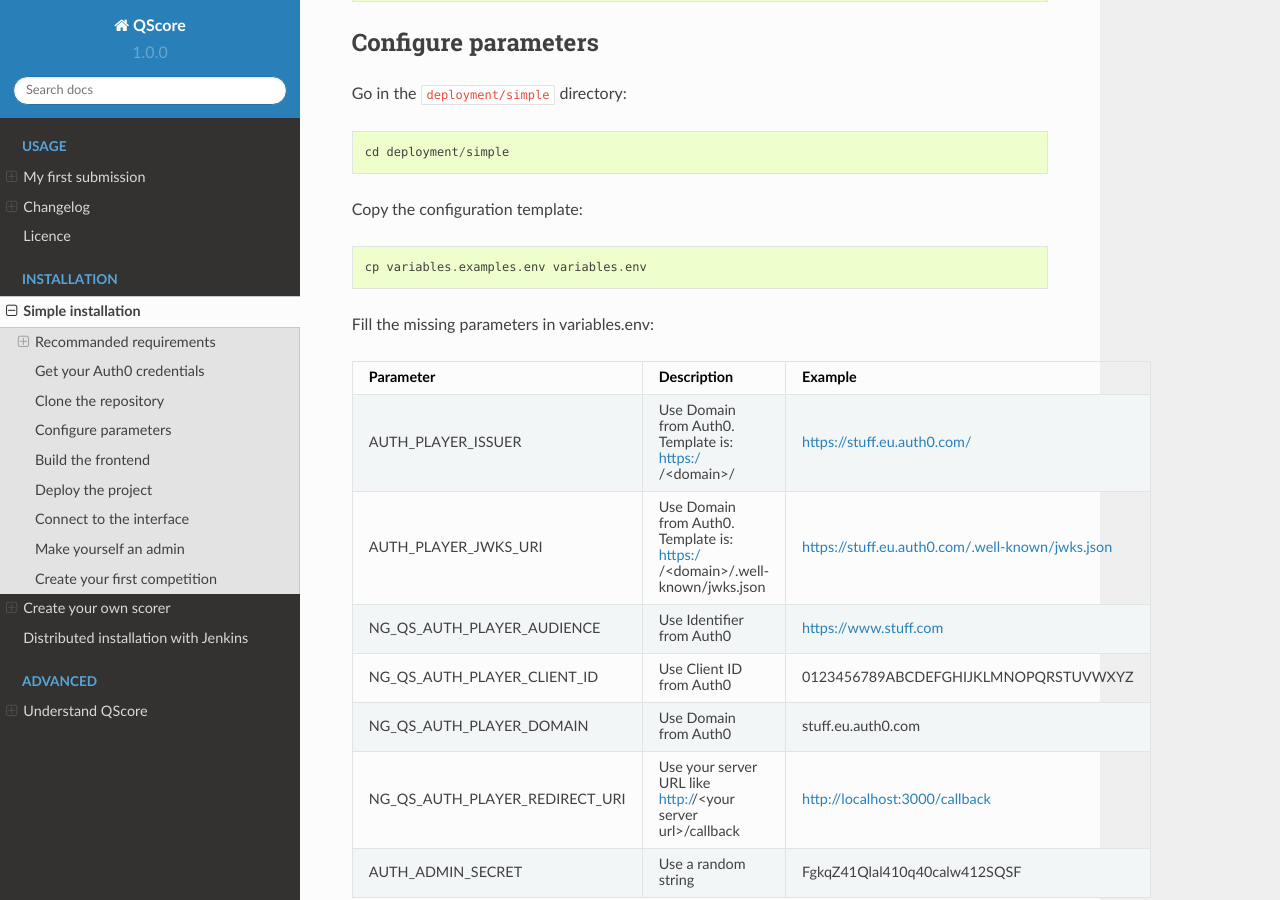
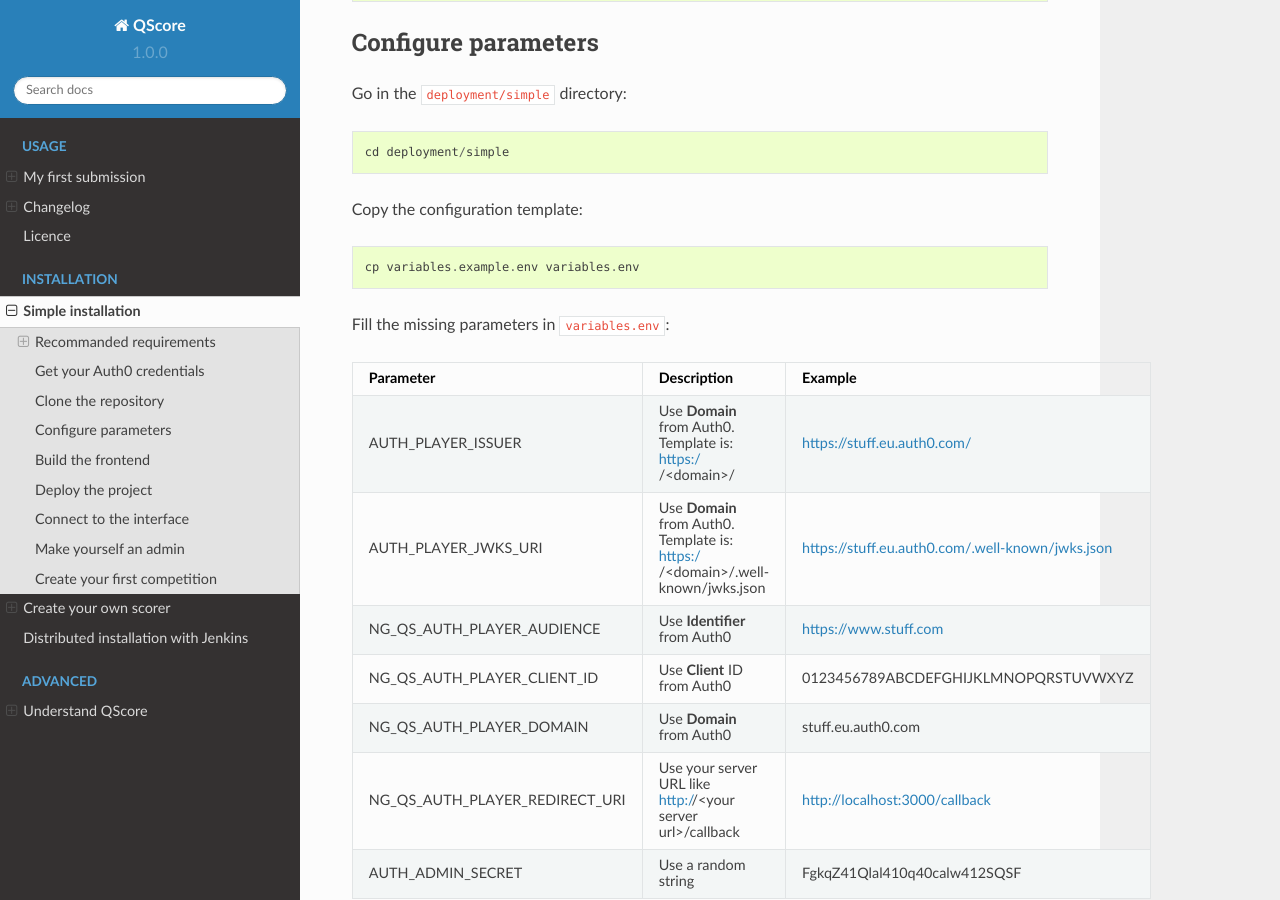
Before and after one commit to fabienvauchelles/qscore, a Sphinx documentation site: the page built from docs/readthedocs/source/installation/simple/index.rst, in a window 1280 px wide and 900 px high, scrolled down 968 px. Built offline with Sphinx 7.4.7 and the Read the Docs theme 2.0.0, drawn with Linux system fonts in a browser that asks for light colours.

Commit message:
fix(doc): correct doc

```diff
--- a/docs/readthedocs/source/installation/simple/auth0/index.rst
+++ b/docs/readthedocs/source/installation/simple/auth0/index.rst
@@ -78,6 +78,10 @@ Step 4: Set the callback URL
 In *Allowed Callback URLs*, write your server URL :
 
 .. image:: step_8.jpg
+
+
+.. WARNING::
+    Don't forget the /callback
 
 
 Step 5: Save the application
--- a/docs/readthedocs/source/installation/simple/index.rst
+++ b/docs/readthedocs/source/installation/simple/index.rst
@@ -65,22 +65,22 @@ Copy the configuration template:
 
 ::
 
-    cp variables.examples.env variables.env
+    cp variables.example.env variables.env
 
 
-Fill the missing parameters in variables.env:
+Fill the missing parameters in :code:`variables.env`:
 
-============================== ========================================================================== ================================================
-Parameter                      Description                                                                Example
-============================== ========================================================================== ================================================
-AUTH_PLAYER_ISSUER             Use Domain from Auth0. Template is: https://<domain>/                      https://stuff.eu.auth0.com/
-AUTH_PLAYER_JWKS_URI           Use Domain from Auth0. Template is: https://<domain>/.well-known/jwks.json https://stuff.eu.auth0.com/.well-known/jwks.json
-NG_QS_AUTH_PLAYER_AUDIENCE     Use Identifier from Auth0                                                  https://www.stuff.com
-NG_QS_AUTH_PLAYER_CLIENT_ID    Use Client ID from Auth0                                                   0123456789ABCDEFGHIJKLMNOPQRSTUVWXYZ
-NG_QS_AUTH_PLAYER_DOMAIN       Use Domain from Auth0                                                      stuff.eu.auth0.com
-NG_QS_AUTH_PLAYER_REDIRECT_URI Use your server URL like http://<your server url>/callback                 http://localhost:3000/callback
-AUTH_ADMIN_SECRET              Use a random string                                                        FgkqZ41Qlal410q40calw412SQSF
-============================== ========================================================================== ================================================
+============================== ============================================================================== ================================================
+Parameter                      Description                                                                    Example
+============================== ============================================================================== ================================================
+AUTH_PLAYER_ISSUER             Use **Domain** from Auth0. Template is: https://<domain>/                      https://stuff.eu.auth0.com/
+AUTH_PLAYER_JWKS_URI           Use **Domain** from Auth0. Template is: https://<domain>/.well-known/jwks.json https://stuff.eu.auth0.com/.well-known/jwks.json
+NG_QS_AUTH_PLAYER_AUDIENCE     Use **Identifier** from Auth0                                                  https://www.stuff.com
+NG_QS_AUTH_PLAYER_CLIENT_ID    Use **Client** ID from Auth0                                                   0123456789ABCDEFGHIJKLMNOPQRSTUVWXYZ
+NG_QS_AUTH_PLAYER_DOMAIN       Use **Domain** from Auth0                                                      stuff.eu.auth0.com
+NG_QS_AUTH_PLAYER_REDIRECT_URI Use your server URL like http://<your server url>/callback                     http://localhost:3000/callback
+AUTH_ADMIN_SECRET              Use a random string                                                            FgkqZ41Qlal410q40calw412SQSF
+============================== ============================================================================== ================================================
 
 
 
```
